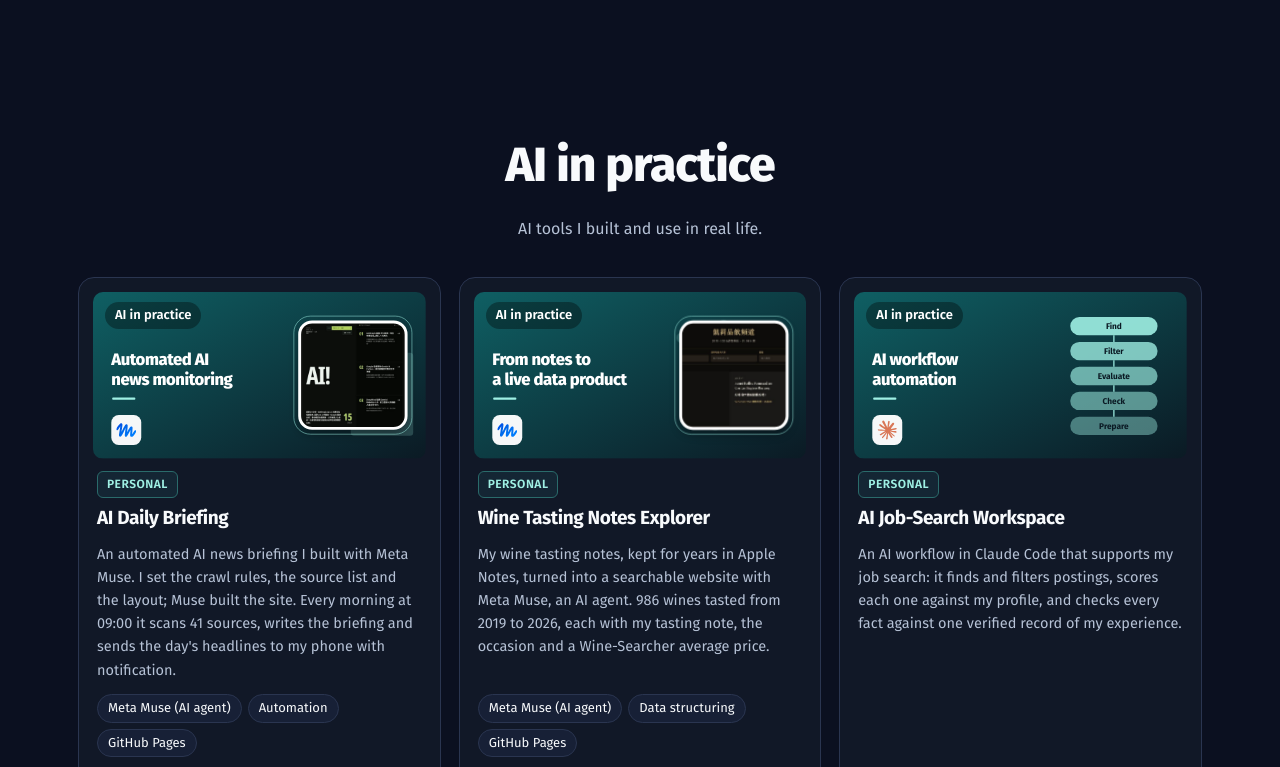
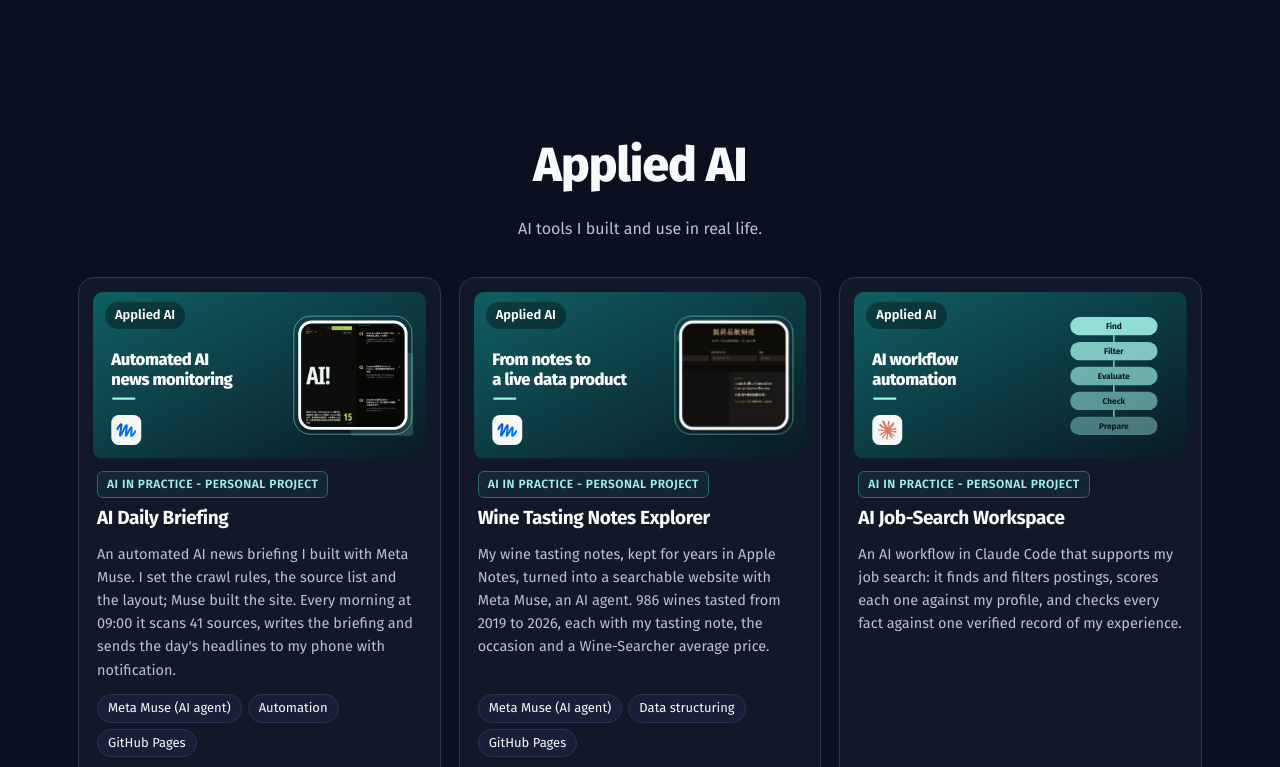
Before and after one commit to YICHIEH-WEB/Project_Portfolio, a plain HTML site: page index.html in a window 1280 px wide. Shown: the part 2033-2800 px from the top of the page. Drawn offline with Linux system fonts and the light colour scheme.

Commit message:
Relabel personal tag as AI in Practice - Personal Project; restore Applied AI section name
Co-Authored-By: Claude Sonnet 5.5 <noreply@anthropic.com>

```diff
--- a/index.html
+++ b/index.html
@@ -228,7 +228,7 @@ footer { color: var(--ink-2); font-size: 14px; padding-block: 28px 40px; text-al
     <a class="logo" href="#top"><span>YL</span><span>Yi-Chieh LEE</span></a>
     <nav class="links" aria-label="Sections">
       <a href="#featured">Hands-on cases</a>
-      <a href="#applied-ai">AI in practice</a>
+      <a href="#applied-ai">Applied AI</a>
       <a href="#projects">Projects</a>
       <a href="#contact">Contact</a>
     </nav>
@@ -378,7 +378,7 @@ footer { color: var(--ink-2); font-size: 14px; padding-block: 28px 40px; text-al
   <section class="sec" id="applied-ai">
     <div class="wrap">
       <div class="sec-head">
-        <h2>AI in practice</h2>
+        <h2>Applied AI</h2>
         <p>AI tools I built and use in real life.</p>
       </div>
       <div class="grid" id="ai-grid"></div>
@@ -914,7 +914,7 @@ ORDER BY
     { c: "ai", t: "This Portfolio Website", d: "Rebuilt from my Notion portfolio with Claude Code: every project page read through the Notion connector, 19 PDFs converted page by page, and each cover generated from the project's own visuals.", tags: ["Claude Code", "UI UX Pro Max", "Impeccable", "Notion"], img: "", alt: "",
       text: "<h4>How it was built</h4><ul><li>Content pulled straight from 21 Notion project pages, so every text, screenshot and PDF is on the site</li><li>About 400 PDF pages converted to images and grouped under each project</li><li>Colour palette and type chosen with the UI UX Pro Max design skill; layout polished with Impeccable's design rules</li><li>One cover template written in code, then filled with a real crop from each project: dashboards, maps, logos</li><li>Iterated in conversation, section by section, from my own feedback</li></ul>" }
   ];
-  var SRC = { work: "Work", freelance: "Freelance", academic: "Academic project", personal: "Personal" };
+  var SRC = { work: "Work", freelance: "Freelance", academic: "Academic project", personal: "AI in Practice - Personal Project" };
   var SRC_OF = {
     "30+ Wine Flyers": "work",
     "Power BI Sales Report": "academic", "Retail Sales Analysis (DataCamp)": "academic",
@@ -927,7 +927,7 @@ ORDER BY
     "Thesis: Analyzing and Predicting CRM Campaign Effectiveness": "academic",
     "Wine Tasting Notes Explorer": "personal", "AI Job-Search Workspace": "personal", "This Portfolio Website": "personal", "AI Daily Briefing": "personal"
   };
-  var label = { data: "Data", marketing: "Marketing", design: "Design", ai: "AI in practice" };
+  var label = { data: "Data", marketing: "Marketing", design: "Design", ai: "Applied AI" };
   function esc(s) { return s.replace(/[&<>"]/g, function (ch) { return { "&": "&amp;", "<": "&lt;", ">": "&gt;", '"': "&quot;" }[ch]; }); }
   var sqlCode = document.getElementById("sql-code").textContent;
   var grid = document.getElementById("grid");
```
